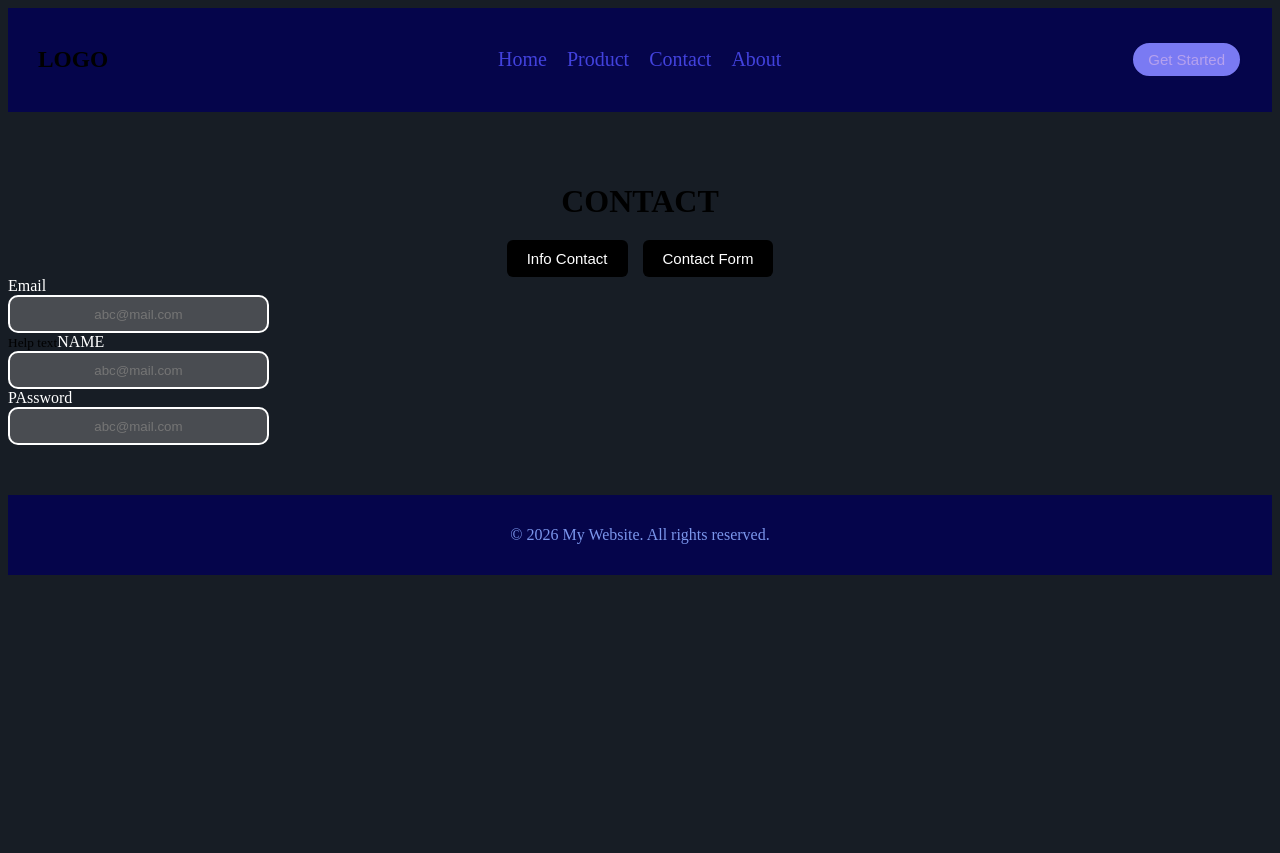
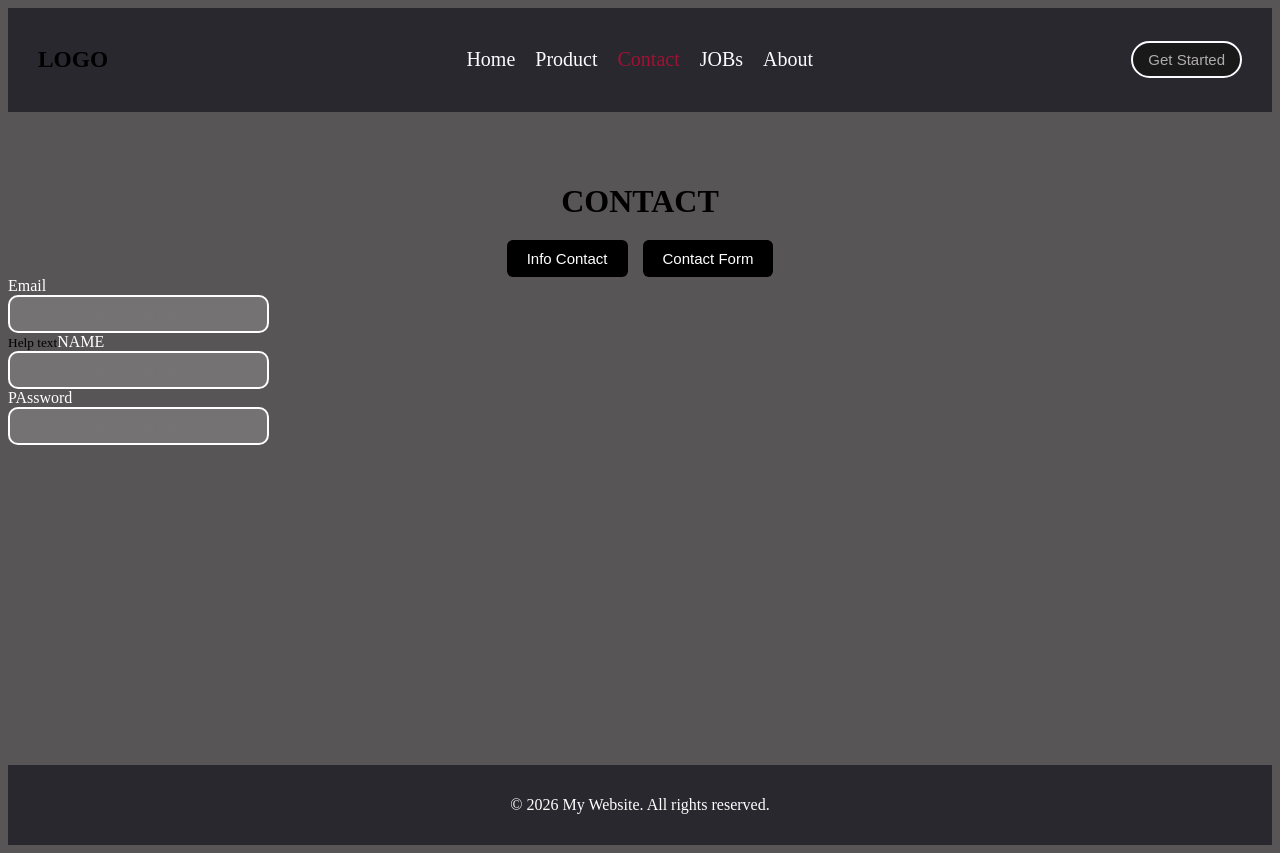
Before and after one commit to uroojismail48/REACT-journal, a React (Vite) app in the folder React-router/: page /contact/Form in a window 1280 px wide. Before the commit the page ends 800 px from the top, so only its background shows below. Built offline with nearby package versions, Linux system fonts and the light colour scheme.

Commit message:
404-page + Router Loader

```diff
--- a/React-router/src/App.jsx
+++ b/React-router/src/App.jsx
@@ -11,6 +11,9 @@ import RootLayout from "./Layout/RootLayout";
 import ContactLayout from "./Layout/ContactLayout";
 import ContactForm from "./Components/ContactForm";
 import ContactInfo from "./Components/ContactInfo";
+import NotFound from "./Components/NotFound";
+import JobsLayout from "./Layout/JobsLayout";
+import Jobs, { JobsLoader } from "./Components/Jobs";
 function App() {
   const router = createBrowserRouter(
     createRoutesFromElements(
@@ -20,10 +23,17 @@ function App() {
 <Route path="product" element = {<Product/>} />
 <Route path="contact" element ={<ContactLayout/>}>
 <Route path='info' element={<ContactInfo/> } />
+
 <Route path='Form' element={<ContactForm />} />
 </Route>
 <Route path="About" element ={<About/>} />
+
+<Route path="jobs" element={<JobsLayout/>}>
+  <Route index element={<Jobs/>} loader={JobsLoader}/>
+</Route>
+ <Route path='*' element={<NotFound/>} />
       </Route>
+
     )
   );
   return (
--- a/React-router/src/Components/Footer.jsx
+++ b/React-router/src/Components/Footer.jsx
@@ -10,11 +10,11 @@ function Footer() {
 
 const styles = {
   footer: {
-    marginTop: "50px",
+    marginTop: "320px",
     padding: "15px",
     textAlign: "center",
-    backgroundColor: "rgb(5, 5, 75)",
-    color: "#7b96ec",
+    backgroundColor: "rgb(40, 40, 46)",
+    color: "#ffffff",
   },
 };
 
--- a/React-router/src/Components/Header.jsx
+++ b/React-router/src/Components/Header.jsx
@@ -16,9 +16,11 @@ function Header() {
         </li>
 
         <li>
-          <NavLink to="/ContactLayout">Contact</NavLink>
+          <NavLink to="/Contact">Contact</NavLink>
         </li>
-
+     <li>
+          <NavLink to="/jobs">JOBs</NavLink>
+        </li>
         <li>
           <Link to="/about">About</Link>
         </li>
--- /dev/null
+++ b/React-router/src/Components/Jobs.jsx
@@ -0,0 +1,37 @@
+import { useLoaderData, Link } from "react-router-dom";
+
+
+
+function Jobs() {
+  const jobsData = useLoaderData();
+
+  console.log(jobsData); // Check what shape this actually is
+
+  const jobs = jobsData?.Jobs ?? jobsData; // handles both {Jobs:[]} and []
+
+  if (!Array.isArray(jobs)) {
+    return <h2>No jobs found.</h2>;
+  }
+
+  return (
+    <div style={{
+      display: "flex",
+      justifyContent: "space-between",
+
+    }}>
+      {jobs.map((job) => (
+        <Link to={`/jobs/${job.id}`} key={job.id}>
+          <h3>{job.title}</h3>
+          <h4>{job.location}</h4>
+        </Link>
+      ))}
+    </div>
+  );
+}
+
+
+export default Jobs;
+export const JobsLoader = async () => {
+  const res = await fetch("http://localhost:5000/Jobs");
+  return res.json();
+};
--- /dev/null
+++ b/React-router/src/Components/NotFound.jsx
@@ -0,0 +1,10 @@
+
+function NotFound() {
+  return (
+    <div className="ass">
+      <h1>404 | PAGE NOT FOUND...</h1>
+    </div>
+  )
+}
+
+export default NotFound
--- /dev/null
+++ b/React-router/src/Layout/JobsLayout.jsx
@@ -0,0 +1,13 @@
+import { Outlet } from "react-router-dom"
+
+function JobsLayout() {
+  return (
+    <div>
+      <h2>JOBS OPENNING</h2>
+      <p>LISTS are here!!</p>
+      <Outlet/>
+    </div>
+  )
+}
+
+export default JobsLayout
--- a/React-router/src/index.css
+++ b/React-router/src/index.css
@@ -3,13 +3,13 @@
   justify-content: space-between;
   align-items: center;
   padding: 15px 30px;
-  background:rgb(5, 5, 75);
+  background:rgb(40, 40, 46);
   font-weight:  500px;
 
   font-size: 20px;
 }
 body{
-  background-color: rgb(23, 29, 37);
+  background-color: rgb(87, 85, 85);
 }
 ul {
   display: flex;
@@ -18,7 +18,7 @@ ul {
 }
 
 a {
-   color: rgb(66, 66, 221);
+   color: rgb(252, 252, 255);
   text-decoration: none;
 }
 
@@ -34,20 +34,20 @@ button {
 
 }
 .H{
-       color: rgb(181, 161, 238);
+       color: rgb(0, 0, 0);
        font-size: 50px;
 }
 button{
   font-size: 15px;
     text-decoration: none;
     outline: none;
-    border: 2px solid rgb(5, 5, 75);
-   color: rgb(181, 161, 238);
-    background-color: rgb(122, 122, 243);
+    border: 2px solid rgb(250, 250, 255);
+   color: rgb(175, 173, 173);
+    background-color: rgb(25, 25, 26);
     border-radius: 20px;
 }
 a.active{
-  color: white;
+  color: rgb(160, 18, 53);
 }
 /* Contact Page */
 .contact-container {
@@ -107,3 +107,20 @@ a.active{
 .form-label{
   color: white;
 }
+
+.ass{
+  display: flex;
+  justify-content: center;
+  margin-top: 40px;
+  align-items: center;
+  color: #ffffff;
+}
+.job-card {
+  display: block;
+  padding: 10px;
+  margin: 10px 0;
+  background: #f5f5f5;
+  text-decoration: none;
+  color: black;
+  border-radius: 8px;
+}
```
Also changed, not shown: React-router/src/assets/data.json (added, +34 -0 lines).
